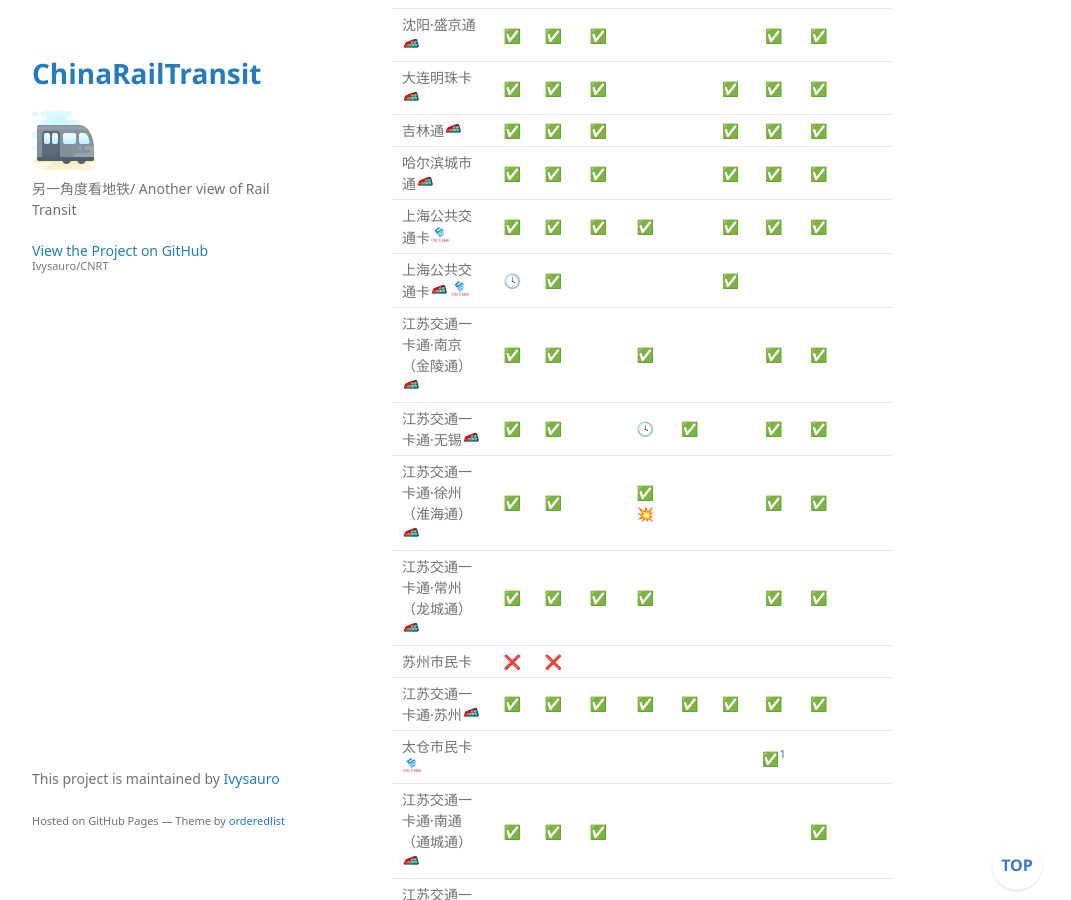
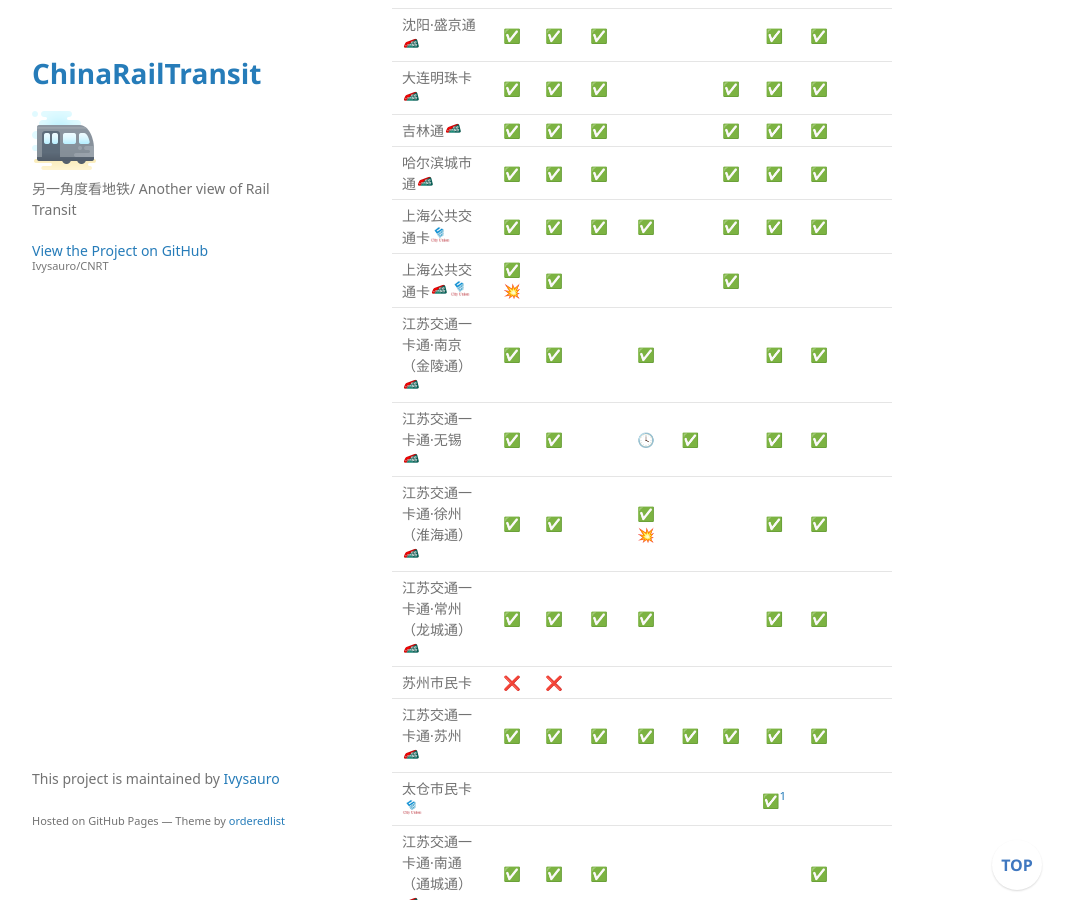
Before and after one commit to Ivysauro/CNRT, a Jekyll site: the page built from data/NFC.md, in a window 1280 px wide and 900 px high, scrolled down 1615 px. Shown: the whole window, without its empty margins (178-1249 px from the left). Built offline with Jekyll 4.4.1, drawn with Linux system fonts in a browser that asks for light colours; some web fonts are replaced; our own code applies the rules of GitHub Pages for plain Markdown files; a script that is not in the unit is left out.

```diff
--- a/data/NFC.md
+++ b/data/NFC.md
@@ -49,7 +49,7 @@
 | 吉林通<img src="https://raw.githubusercontent.com/Ivysauro/CNRT/master/images/T-Union.png" width="20" hegiht="20">	| ✅ | ✅ | ✅ | | | ✅ | ✅ | ✅ ||
 | 哈尔滨城市通<img src="https://raw.githubusercontent.com/Ivysauro/CNRT/master/images/T-Union.png" width="20" hegiht="20">	| ✅ | ✅ | ✅ | | | ✅ | ✅ | ✅ ||
 | 上海公共交通卡<img src="https://raw.githubusercontent.com/Ivysauro/CNRT/master/images/City Union.png" width="20" hegiht="20"> | ✅ | ✅ | ✅ | ✅ | | ✅ | ✅ | ✅ ||
-| 上海公共交通卡<img src="https://raw.githubusercontent.com/Ivysauro/CNRT/master/images/T-Union.png" width="20" hegiht="20"><img src="https://raw.githubusercontent.com/Ivysauro/CNRT/master/images/City Union.png" width="20" hegiht="20"> | 🕓 | ✅ |||| ✅ ||||
+| 上海公共交通卡<img src="https://raw.githubusercontent.com/Ivysauro/CNRT/master/images/T-Union.png" width="20" hegiht="20"><img src="https://raw.githubusercontent.com/Ivysauro/CNRT/master/images/City Union.png" width="20" hegiht="20"> | ✅💥 | ✅ |||| ✅ ||||
 | 江苏交通一卡通·南京（金陵通）<img src="https://raw.githubusercontent.com/Ivysauro/CNRT/master/images/T-Union.png" width="20" hegiht="20"> | ✅ | ✅ | | ✅ | | | ✅ | ✅ ||
 | 江苏交通一卡通·无锡<img src="https://raw.githubusercontent.com/Ivysauro/CNRT/master/images/T-Union.png" width="20" hegiht="20"> | ✅ | ✅ | | 🕓 | ✅ | | ✅ | ✅ ||
 | 江苏交通一卡通·徐州（淮海通）<img src="https://raw.githubusercontent.com/Ivysauro/CNRT/master/images/T-Union.png" width="20" hegiht="20"> | ✅ | ✅ | | ✅💥 | | | ✅ | ✅ ||
```
